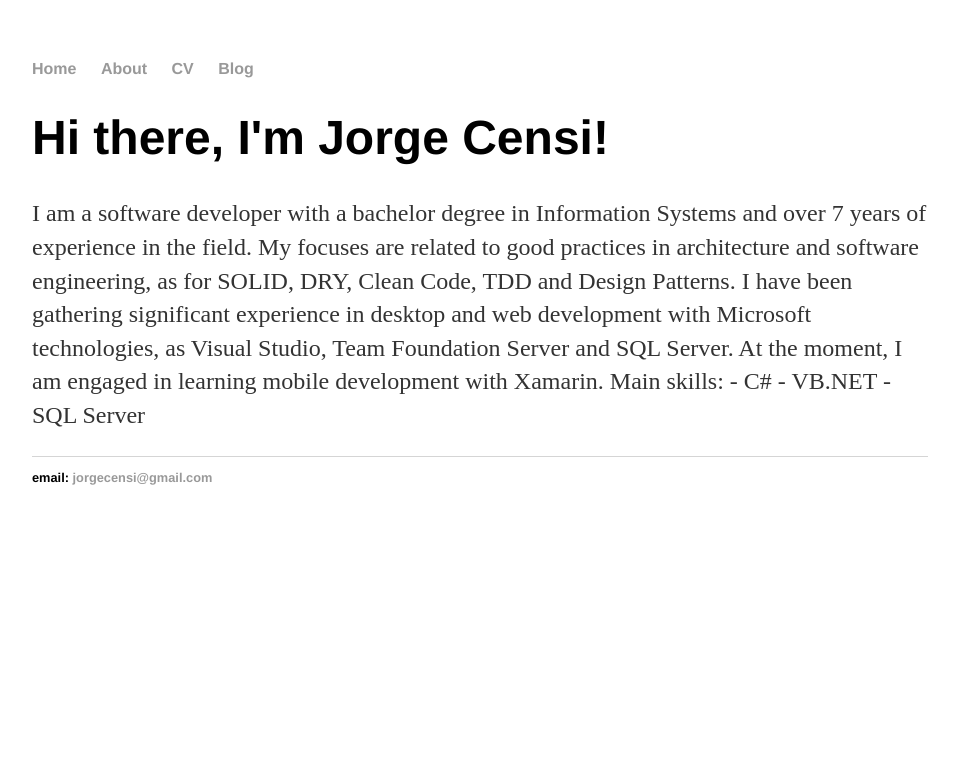
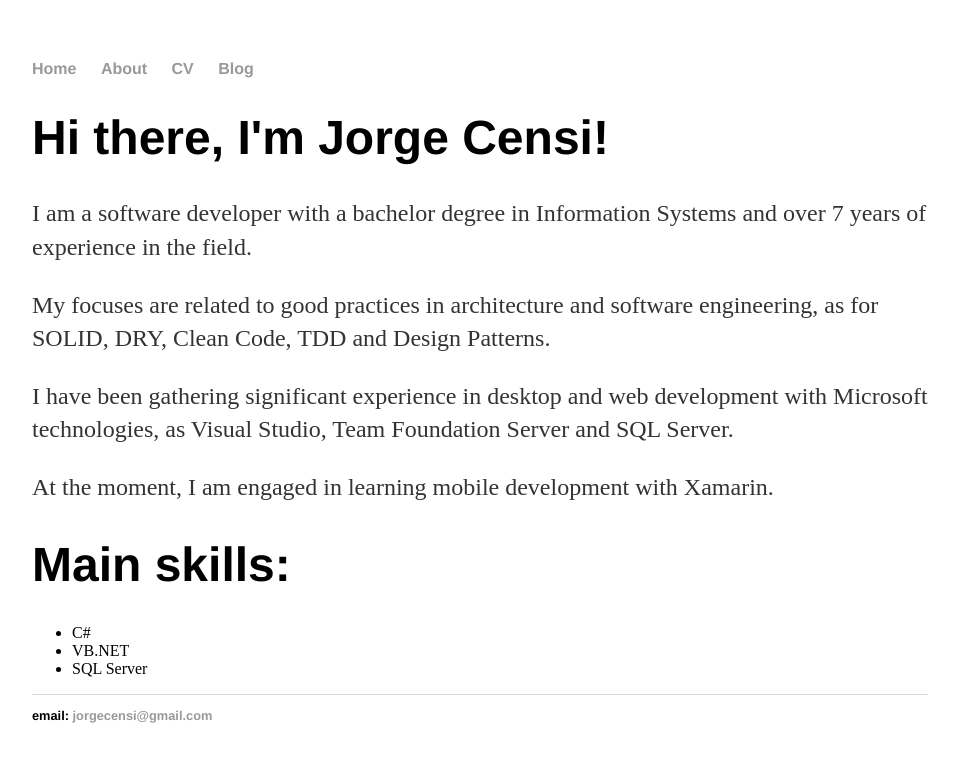
Before and after one commit to jorgecensi/jorgecensi.github.io, a Jekyll site: the page built from index.html, in a window 1280 px wide. Shown: the top 762 px of the page, without its empty margins (160-1119 px from the left). Built offline with Jekyll 4.4.1, drawn with Linux system fonts in a browser that asks for light colours.

Commit message:
sorting out some stuff

```diff
--- a/index.html
+++ b/index.html
@@ -5,16 +5,14 @@ title: Jorge Censi
 
             <div class="blurb">
                 <h1>Hi there, I'm Jorge Censi!</h1>
-                <p>I am a software developer with a bachelor degree in Information Systems and over 7 years of experience in the field.
-
-    My focuses are related to good practices in architecture and software engineering, as for SOLID, DRY, Clean Code, TDD and Design Patterns.
-
-    I have been gathering significant experience in desktop and web development with Microsoft technologies, as Visual Studio, Team Foundation Server and SQL Server.
-
-    At the moment, I am engaged in learning mobile development with Xamarin.
-
-    Main skills:
-    - C#
-    - VB.NET
-    - SQL Server</p>
+                <p>I am a software developer with a bachelor degree in Information Systems and over 7 years of experience in the field.</p>
+                <p>My focuses are related to good practices in architecture and software engineering, as for SOLID, DRY, Clean Code, TDD and Design Patterns.</p>
+                <p>I have been gathering significant experience in desktop and web development with Microsoft technologies, as Visual Studio, Team Foundation Server and SQL Server.</p>
+                <p>At the moment, I am engaged in learning mobile development with Xamarin.</p>
+                <h1>Main skills:</h1>
+                <ul>
+                    <li>C#</li>
+                    <li>VB.NET</li>
+                    <li>SQL Server</li>
+                </ul>
             </div><!-- /.blurb -->
```
